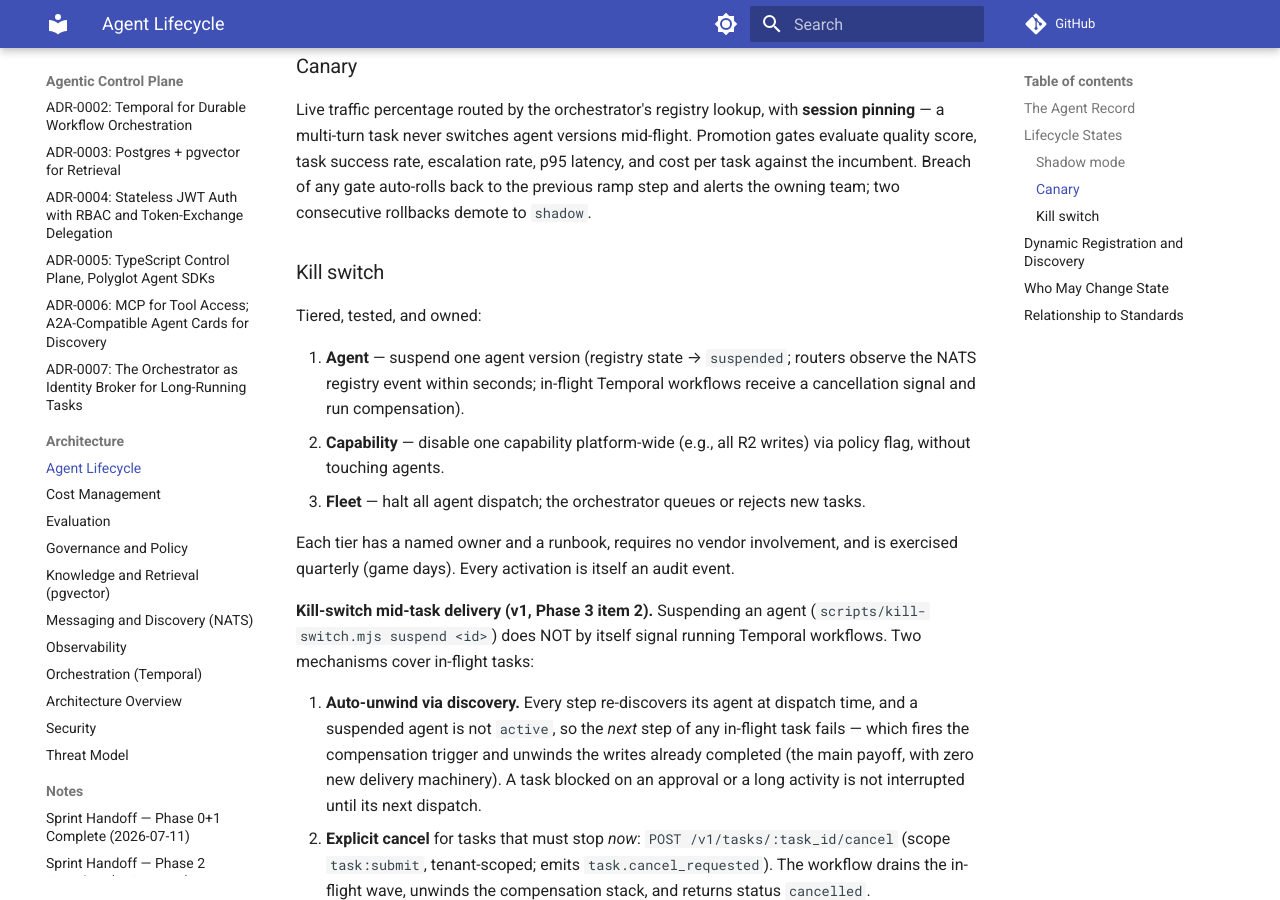
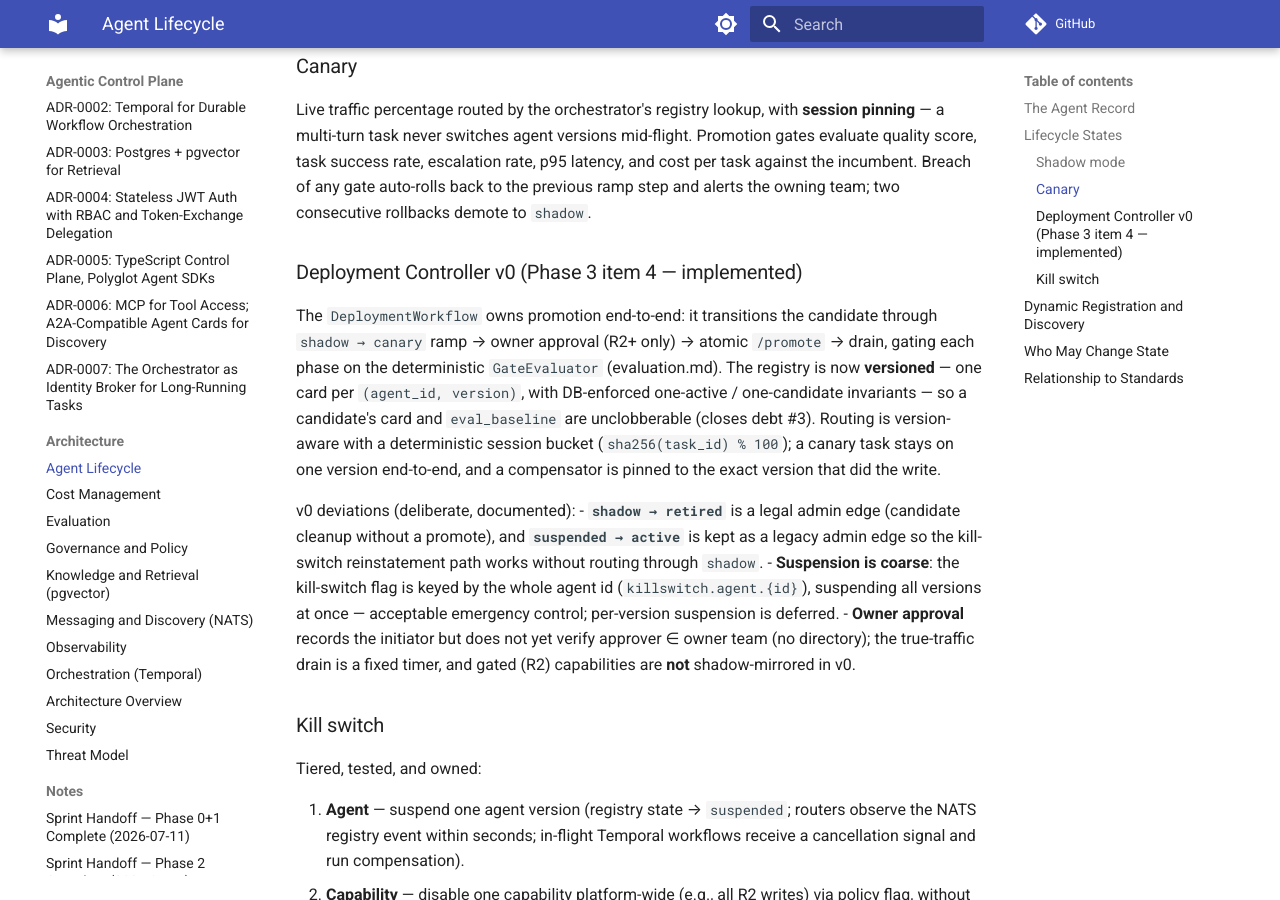
Before and after one commit to jaredgrabill/agentic-control-plane, an MkDocs documentation site: the page built from docs/architecture/agent-lifecycle.md, in a window 1280 px wide and 900 px high, scrolled down 2589 px. Built offline with MkDocs 1.6.1 and Material for MkDocs 9.7.7, drawn with Linux system fonts in a browser that asks for light colours; comment, search, counter and statistics services are not loaded.

Commit message:
docs(architecture): record deployment controller v0
Documents the implemented Deployment Controller in agent-lifecycle.md
(versioned registry closing debt #3, version-aware session-pinned
routing, and the v0 deviations: shadow→retired/suspended→active admin
edges, coarse per-agent suspension, unverified owner-team membership,
fixed-timer drain, gated capabilities not shadow-mirrored). Records the
deterministic audit-derived gate math + the item-6 judged-quality seam in
evaluation.md, and marks debt #3 CLOSED in the phase-2 handoff.

Co-Authored-By: Claude Opus 4.8 <noreply@anthropic.com>

```diff
--- a/docs/architecture/agent-lifecycle.md
+++ b/docs/architecture/agent-lifecycle.md
@@ -88,6 +88,29 @@ escalation rate, p95 latency, and cost per task against the incumbent.
 Breach of any gate auto-rolls back to the previous ramp step and alerts the
 owning team; two consecutive rollbacks demote to `shadow`.
 
+### Deployment Controller v0 (Phase 3 item 4 — implemented)
+
+The `DeploymentWorkflow` owns promotion end-to-end: it transitions the
+candidate through `shadow → canary` ramp → owner approval (R2+ only) →
+atomic `/promote` → drain, gating each phase on the deterministic
+`GateEvaluator` (evaluation.md). The registry is now **versioned** — one card
+per `(agent_id, version)`, with DB-enforced one-active / one-candidate
+invariants — so a candidate's card and `eval_baseline` are unclobberable
+(closes debt #3). Routing is version-aware with a deterministic session bucket
+(`sha256(task_id) % 100`); a canary task stays on one version end-to-end, and a
+compensator is pinned to the exact version that did the write.
+
+v0 deviations (deliberate, documented):
+- **`shadow → retired`** is a legal admin edge (candidate cleanup without a
+  promote), and **`suspended → active`** is kept as a legacy admin edge so the
+  kill-switch reinstatement path works without routing through `shadow`.
+- **Suspension is coarse**: the kill-switch flag is keyed by the whole agent id
+  (`killswitch.agent.{id}`), suspending all versions at once — acceptable
+  emergency control; per-version suspension is deferred.
+- **Owner approval** records the initiator but does not yet verify approver ∈
+  owner team (no directory); the true-traffic drain is a fixed timer, and
+  gated (R2) capabilities are **not** shadow-mirrored in v0.
+
 ### Kill switch
 
 Tiered, tested, and owned:
```
Also changed, not shown: docs/architecture/evaluation.md (+13 -0 lines), docs/notes/sprint-handoff-phase2-2026-07-11.md (+6 -3 lines).
